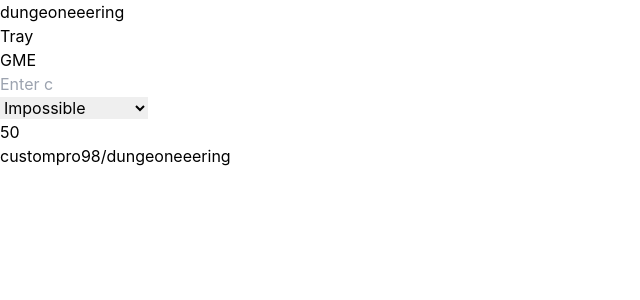
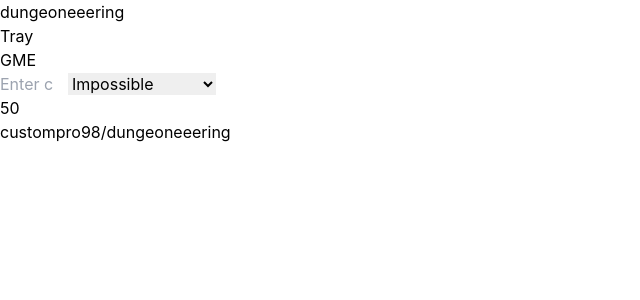
Before and after one commit to custompro98/dungeoneering, a Next.js app: page /game-master-emulator in a window 1280 px wide. Shown: the top 300 px of the page, without its empty margins (0-640 px from the left). Built offline with nearby package versions, Linux system fonts and the light colour scheme.

Commit message:
rm flex-auto from input, rm unnecessary divs from gme

```diff
--- a/components/input.tsx
+++ b/components/input.tsx
@@ -58,7 +58,6 @@ const Input = ({ input, button }: Props) => {
 
   const inputClasses: string[] = [
     'relative',
-    'flex-auto',
     'min-w-0',
     `max-w-${widthMap[input.width]}`,
     'block',
--- a/pages/game-master-emulator.tsx
+++ b/pages/game-master-emulator.tsx
@@ -26,15 +26,16 @@ const GameMasterEmulator: NextPage = () => {
     }
   }
 
-  const handleCurrentOddsChange: ChangeEventHandler<HTMLSelectElement> = (e) => {
+  const handleCurrentOddsChange: ChangeEventHandler<HTMLSelectElement> = (
+    e
+  ) => {
     const newOdds = parseInt(e.currentTarget.value) as Odds
     setCurrentOdds(newOdds)
     setChanceYes(fateChart[chaosFactor][newOdds])
   }
 
   return (
-    <div className="flex flex-col h-full w-full">
-      <div className="flex flex-row justify-center min-w-full">
+    <div className="flex flex-col">
       <Input
         input={{
           type: InputType.Number,
@@ -45,20 +46,15 @@ const GameMasterEmulator: NextPage = () => {
           onChange: handleChaosChange,
         }}
       />
-      </div>
-      <div className="flex flex-row justify-center min-w-full">
       <Select
         name="current-odds"
-          options={
-            Object.keys(Odds)
-              .map(odds => parseInt(odds) as Odds)
-              .filter(odds => Odds[odds] !== undefined)
-              .map(odds => ({ value: odds, name: oddsMap[odds]}))
-          }
+        options={Object.keys(Odds)
+          .map((odds) => parseInt(odds) as Odds)
+          .filter((odds) => Odds[odds] !== undefined)
+          .map((odds) => ({ value: odds, name: oddsMap[odds] }))}
         width={SelectWidth.XSmall}
         onChange={handleCurrentOddsChange}
       />
-      </div>
       <p>{chanceYes}</p>
     </div>
   )
```
Lines whose indentation alone changed are shown as unchanged.
